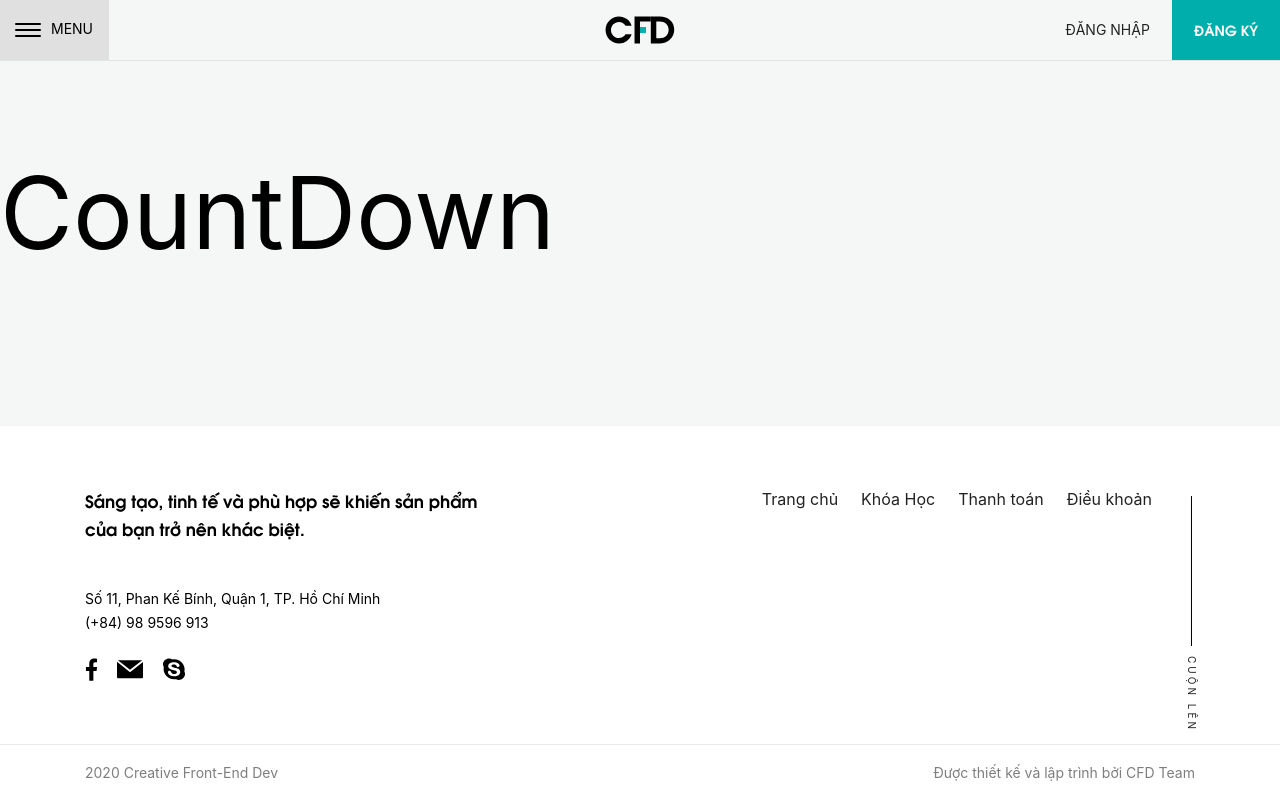
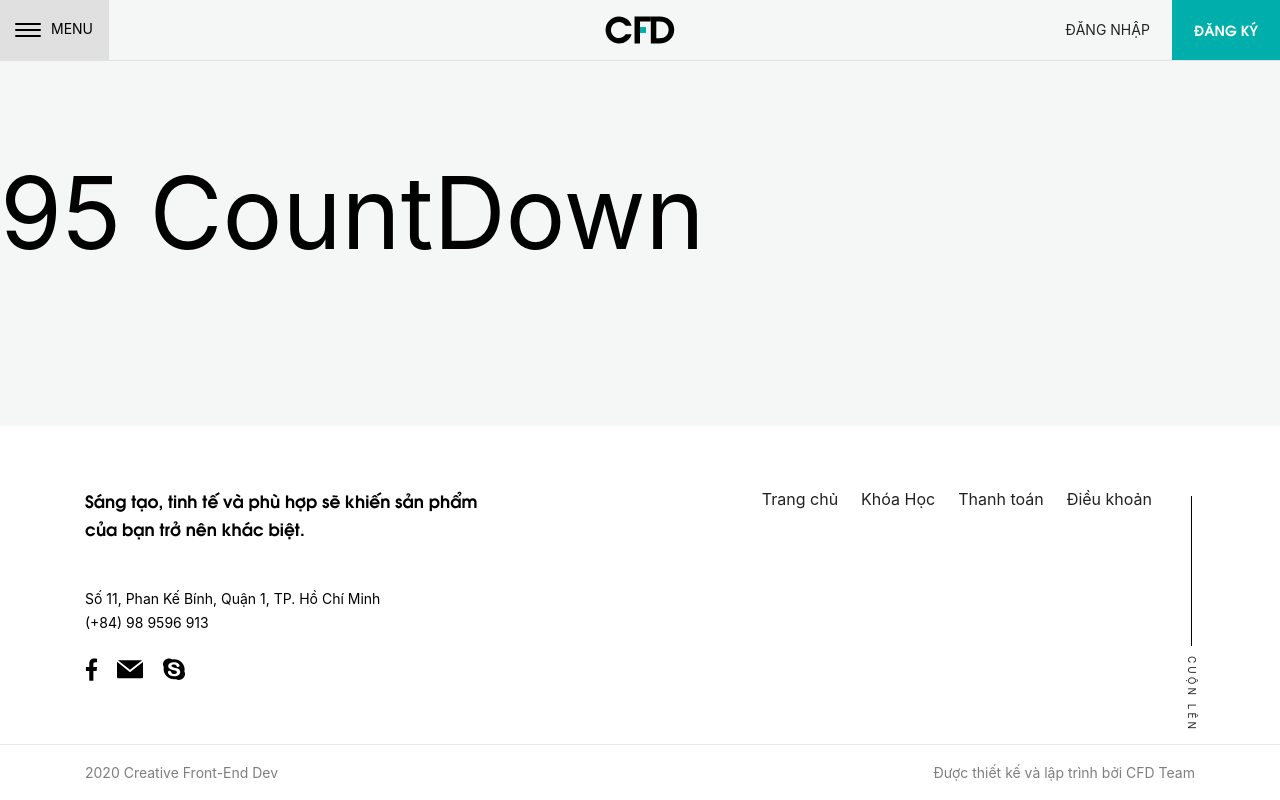
Before and after one commit to dan1110/cfd6-react, a React (Create React App) app: page /demo in a window 1280 px wide. Built offline with nearby package versions, Linux system fonts and the light colour scheme.

Commit message:
demo useEffect

```diff
--- a/src/pages/CountDown/index.jsx
+++ b/src/pages/CountDown/index.jsx
@@ -1,6 +1,7 @@
-import React, { useEffect } from 'react';
+import React, { useEffect, useState } from 'react';
 
 export default function CountDown() {
+	let [count, setCount] = useState(100);
 	useEffect(() => {
 		let title = document.title;
 		console.log('aaaa');
@@ -11,5 +12,12 @@ export default function CountDown() {
 		};
 	}, []);
 
-	return <div style={{ margin: '200px auto', fontSize: 100 }}>CountDown</div>;
+	useEffect(() => {
+		console.log('aaa');
+		setTimeout(() => {
+			setCount(count - 1);
+		}, 1000);
+	}, [count]);
+
+	return <div style={{ margin: '200px auto', fontSize: 100 }}> {count} CountDown</div>;
 }
```
